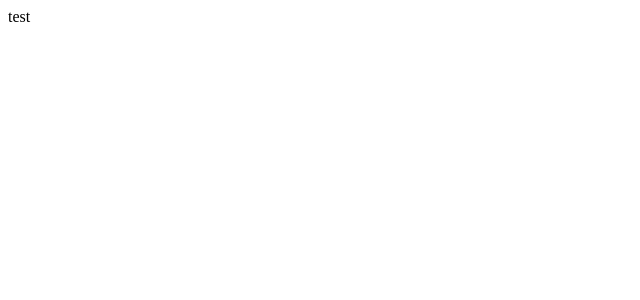
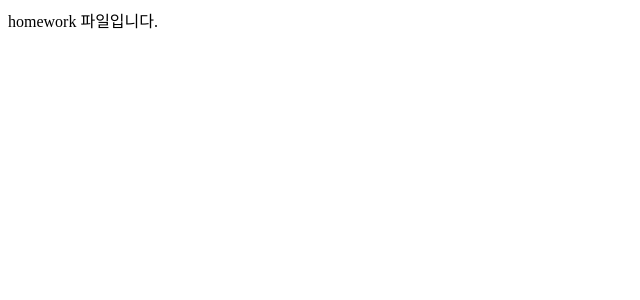
Before and after one commit to 99JIWONDEV/Next-study-portfolio, a Next.js app: page / in a window 1280 px wide. Shown: the top 300 px of the page, without its empty margins (0-640 px from the left). Built offline with nearby package versions, Linux system fonts and the light colour scheme.

Commit message:
수정 버튼 구현

```diff
--- /dev/null
+++ b/pages/boards/[boardId]/edit/index.js
@@ -0,0 +1,5 @@
+import BoardWrite from "../../../../src/components/units/board/write/BoardWrite.container";
+
+export default function BoardsEditPage() {
+  return <BoardWrite isEdit={true} />;
+}
--- a/pages/index.js
+++ b/pages/index.js
@@ -10,7 +10,7 @@ export default function Home() {
         <meta name="viewport" content="width=device-width, initial-scale=1" />
         <link rel="icon" href="/favicon.ico" />
       </Head>
-      <div>test</div>
+      <div>homework 파일입니다.</div>
     </>
   )
 }
--- a/src/components/units/board/detail/BoardDetail.container.js
+++ b/src/components/units/board/detail/BoardDetail.container.js
@@ -28,5 +28,9 @@ export default function BoardDetail() {
     router.push("/boards");
   };
 
-  return <BoardDetailUI data={data} onClickMoveToList={onClickMoveToList} onClickDelete={onClickDelete} />;
+  const onClickMoveToBoardEdit = () => {
+    router.push(`/boards/${router.query.boardId}/edit`);
+  };
+
+  return <BoardDetailUI data={data} onClickMoveToList={onClickMoveToList} onClickDelete={onClickDelete} onClickMoveToBoardEdit={onClickMoveToBoardEdit}/>;
 }
--- a/src/components/units/board/detail/BoardDetail.presenter.js
+++ b/src/components/units/board/detail/BoardDetail.presenter.js
@@ -40,6 +40,7 @@ export default function BoardDetailUI(props) {
         </S.Contents>
       <S.Footer>
           <S.DeleteBtn id={props.data?.fetchBoard._id} onClick={props.onClickDelete}>삭제</S.DeleteBtn>
+          <S.DeleteBtn onClick={props.onClickMoveToBoardEdit}>수정</S.DeleteBtn>
           <S.ListBtn onClick={props.onClickMoveToList}>목록</S.ListBtn>
       </S.Footer>
       </S.Box>
```
